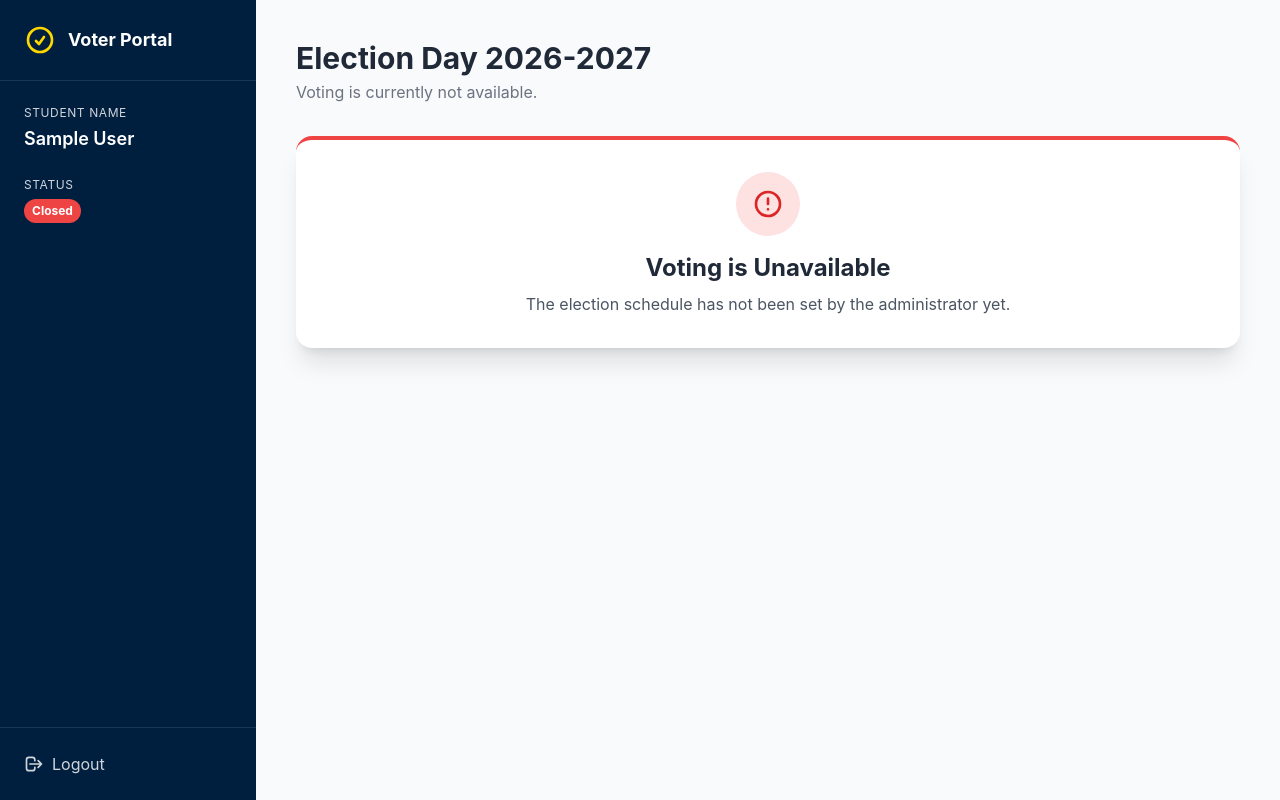
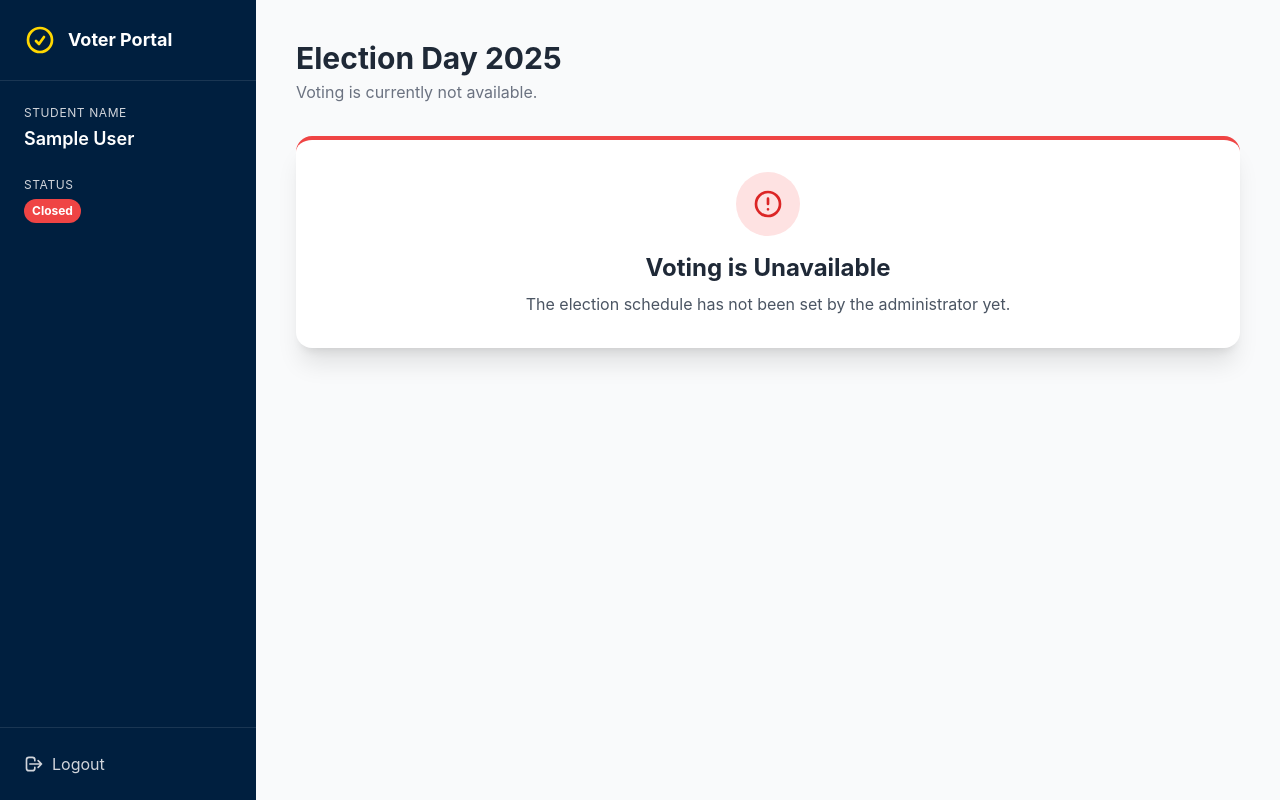
Before and after one commit to onlineblynk541-star/CCS-ONLINE-VOTING, a PHP site: page /voter_dashboard.php in a window 1280 px wide. Run offline with PHP 8.4, Linux system fonts and the light colour scheme; the visitor is signed in with stand-in values (Sample User, id 1); data that the repository does not hold is empty; some libraries are stand-ins or nearby versions.

Commit message:
Update voter_dashboard.php

```diff
--- a/voter_dashboard.php
+++ b/voter_dashboard.php
@@ -6,10 +6,6 @@ date_default_timezone_set('Asia/Manila');
 
 // Include the separate database connection file
 require_once 'db_connection.php';
-
-// --- Fetch Election Settings for Time Window ---
-$electionSettings = ['start_time' => null, 'end_time' => null];
-// ... rest of your code ...
 
 // --- Fetch Election Settings for Time Window ---
 $electionSettings = ['start_time' => null, 'end_time' => null];
@@ -294,6 +290,9 @@ if (isset($_SESSION['voter_id'])) {
     <?php if (!isset($_SESSION['voter_id'])): ?>
     <div class="flex-1 flex items-center justify-center p-4">
         <div class="bg-white w-full max-w-md p-8 rounded-2xl shadow-xl border-t-4 border-primary">
+            <div class="text-center mb-8">
+                <img src="OIP.jpg" alt="JRMSU Logo" class="h-24 w-auto mx-auto drop-shadow-md">
+            </div>
            <div class="flex items-center">
     <div class="bg-secondary p-2 rounded-lg shadow-lg">
         <svg class="w-6 h-6 text-white" fill="none" stroke="currentColor" viewBox="0 0 24 24">
@@ -415,7 +414,7 @@ if (isset($_SESSION['voter_id'])) {
             <div class="p-6 md:p-10 max-w-5xl mx-auto">
 
                 <div class="mb-8">
-                    <h1 class="text-3xl font-bold text-gray-800">Election Day 2026-2027</h1>
+                    <h1 class="text-3xl font-bold text-gray-800">Election Day 2025</h1>
                     <?php if(!$voterData['has_voted']): ?>
                         <?php if($isVotingOpen): ?>
                             <p class="text-gray-500 mt-1">Please select your preferred candidates below. This action cannot be undone.</p>
```
